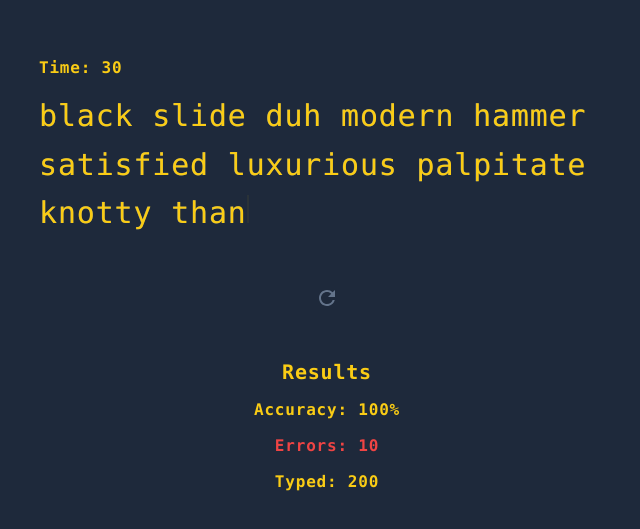
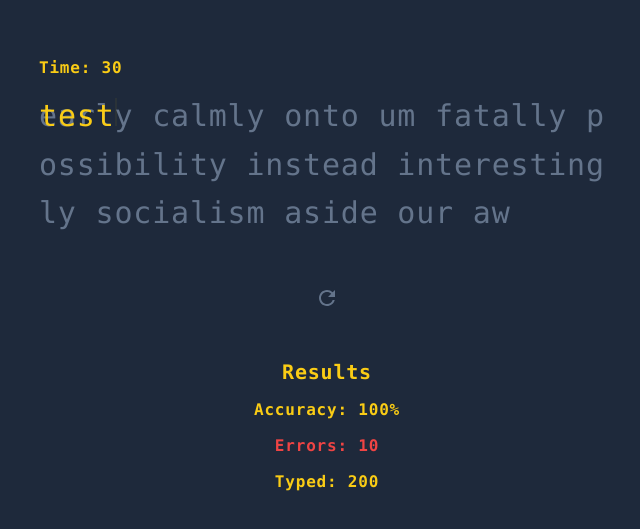
Before and after one commit to ihssmaheel-dev/thunder-type, a React (Vite) app: page / in a window 1280 px wide. Shown: the part 125-654 px from the top of the page, without its empty margins (313-953 px from the left). Built offline with nearby package versions, Linux system fonts and the light colour scheme.

Commit message:
Feat: Implemented the useEngine hook to simplify the dynamic functionalities

```diff
--- a/src/App.tsx
+++ b/src/App.tsx
@@ -1,9 +1,7 @@
-import { faker } from "@faker-js/faker"
 import RestartButton from "./components/RestartButton";
 import Results from "./components/Results";
 import UserTypings from "./components/UserTypings";
-
-const words = faker.word.words(10);
+import useEngine from "./hooks/useEngine";
 
 const GeneratedWords = ({ words }: { words: string }) => {
   return <div className='text-slate-500'>{words}</div>;
@@ -22,12 +20,15 @@ const WordsContainer = ({ children }: { children: React.ReactNode }) => {
 }
 
 const App = () => {
+  const { state, words, timeLeft } = useEngine();
+
+
   return (
     <>
-      <CountdownTimer timeLeft={30}/>
+      <CountdownTimer timeLeft={timeLeft}/>
         <WordsContainer>
           <GeneratedWords words={words}/>
-          <UserTypings className="absolute inset-0" userInput={words} />
+          <UserTypings className="absolute inset-0" userInput={"test"} />
         </WordsContainer>
       <RestartButton
         className={"mx-auto mt-10 text-slate-500"}
```
